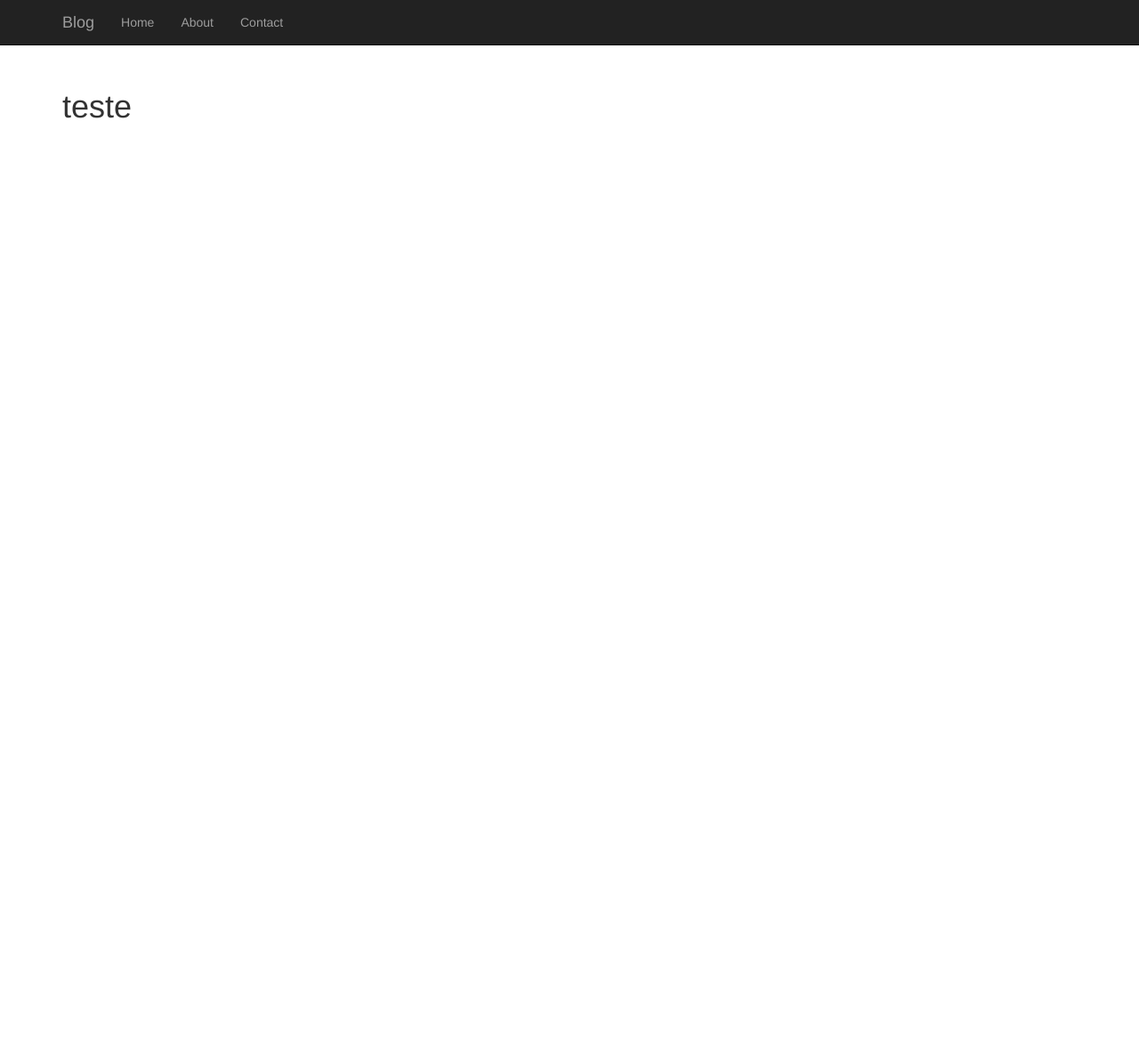
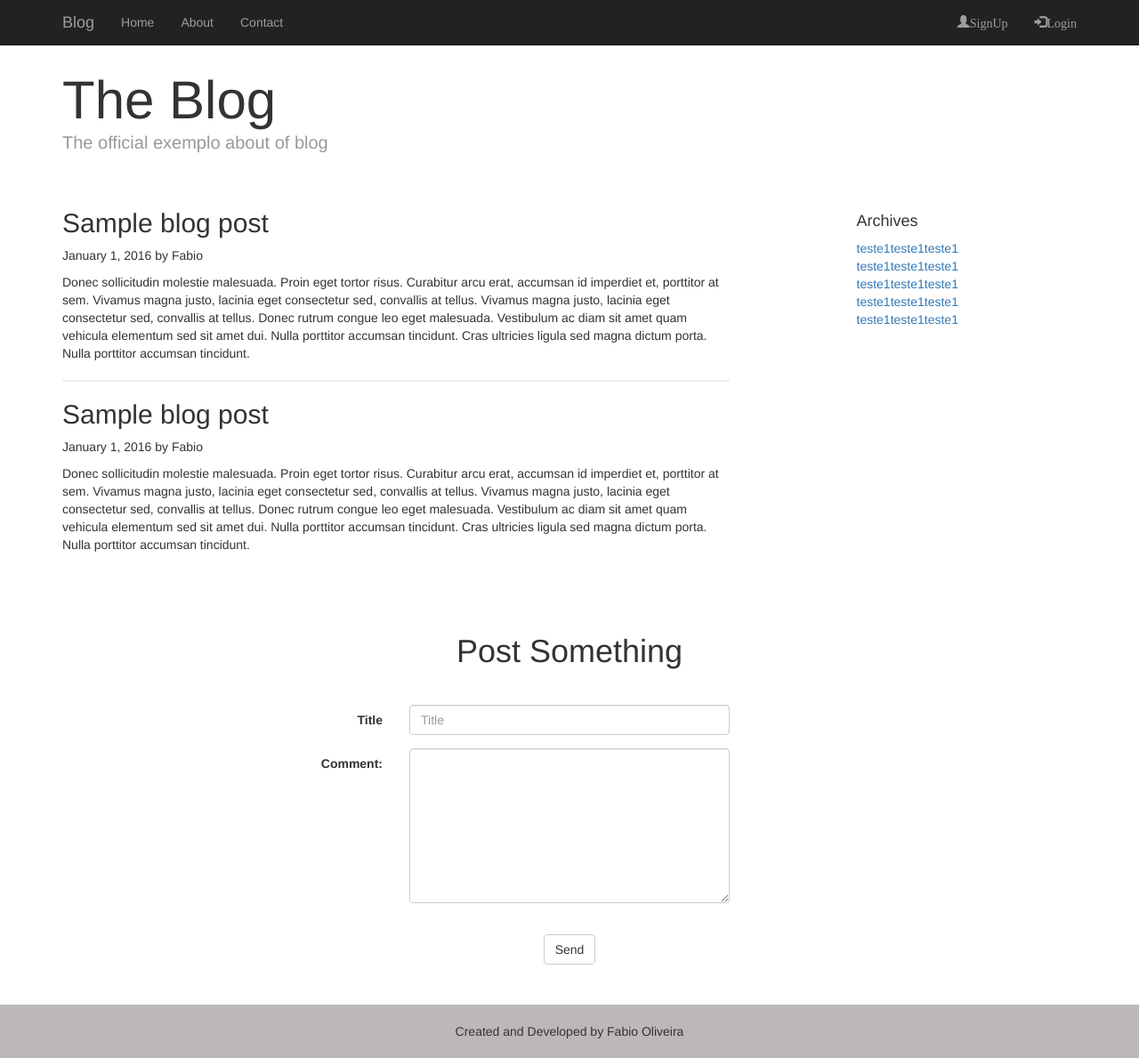
Before and after one commit to ffabiorj/blog, a Flask app: page / in a window 1280 px wide. Shown: the whole page at 89% size. Before the commit the page ends 133 px from the top, so only its background shows below. Run offline with Flask 2, Linux system fonts and the light colour scheme; some libraries are stand-ins or nearby versions.

Commit message:
Add news things

```diff
--- a/app.py
+++ b/app.py
@@ -1,10 +1,62 @@
-# A project only file
+# imports
+
+from flask import Flask, render_template
+from datetime import date
+from flask_script import Manager
+from flask_sqlalchemy import SQLAlchemy
+from flask_migrate import Migrate, MigrateCommand
 
 
-from flask import Flask, render_template
+# instances
+app = Flask(__name__)
+
+# config
+app.config['SQLALCHEMY_DATABASE_URI'] = 'sqlite:///base.db'
+app.config['SQLALCHEMY_TRACK_MODIFICATIONS'] = False
+
+# instances
+
+db = SQLAlchemy(app)
+migrate = Migrate(app, db)
+
+manager = Manager(app)
+manager.add_command('db', MigrateCommand)
+
+# models
 
 
-app = Flask(__name__)
+class User(db.Model):
+
+    id = db.Column(db.Integer, primary_key=True)
+    username = db.Column(db.String(80), unique=True, nullable=False)
+    email = db.Column(db.String(120), unique=True, nullable=False)
+    password = db.Column(db.String(80), nullable=False)
+    posts = db.relationship('Post', backref='user', lazy='dynamic')
+
+    def __init__(self, username, email, password):
+        self.username = username
+        self.email = email
+        self.password = password
+
+    def __repr__(self):
+        return '<User {}>'.format(self.username)
+
+
+class Post(db.Model):
+    id = db.Column(db.Integer, primary_key=True)
+    title = db.Column(db.String(80), nullable=False)
+    date_pub = db.Column(db.Date)
+    content = db.Column(db.Text)
+    user_id = db.Column(db.Integer, db.ForeignKey('user.id'))
+
+    def __init__(self, title, content, date_pub=None):
+        self.title = title
+        if self.date_pub is None:
+            self.date_pub = date.today()
+        self.content = content
+
+    def __repr__(self):
+        return '<Title {}>'.format(self.title)
 
 
 @app.route('/')
@@ -28,5 +80,6 @@ def contact():
     return render_template('contact.html')
 
 
+
 if __name__ == '__main__':
-    app.run(debug=True)
+    manager.run()
--- a/static/css/style.css
+++ b/static/css/style.css
@@ -1,8 +1,79 @@
+
+
+
 .top {
-    margin-top: 100px;
+    margin-top: 50px;
     margin-bottom: 50px;
 }
 
 .button {
   margin-top: 20px;
 }
+
+.footer {
+  line-height: 60px;
+}
+
+.h1-post {
+  margin-top: 30px;
+}
+
+.fot {
+  text-align: center;
+  background-color: #bcb8b8;
+  padding: 0 15px;
+  margin-top: 30px;
+}
+
+.blog-header {
+  padding-top: 50px;
+  padding-bottom: 20px;
+}
+
+.blog-title {
+  margin-top: 30px;
+  margin-bottom: 0;
+  font-size: 60px;
+  font-weight: normal;
+}
+
+.blog-description {
+  font-size: 20px;
+  color: #999;
+}
+
+
+.form {
+  margin-top: 80px;
+}
+
+.text-top {
+  margin-bottom: 40px;
+}
+
+p {
+  margin: 0 0 10px;
+}
+
+hr {
+  margin-top: 20px;
+  margin-bottom: 20px;
+  border: 0px;
+  border-top: 2px solid #eee;
+}
+
+.sidebar-module {
+  padding: 15px;
+  margin: 0 -15px 15;
+}
+
+.list-unstyled {
+  padding-left: 0;
+  list-style: none;
+
+}
+
+ol {
+  margin-top: 0;
+  margin-bottom: 10px;
+}
--- a/templates/base.html
+++ b/templates/base.html
@@ -1,9 +1,11 @@
 <!DOCTYPE html>
 <html>
   <head>
+    <title>Blog</title>
     <meta charset="utf-8">
-    <title>Blog</title>
+    <meta name="viewport" content="width=device-width, initial-scale=1">
   <link rel="stylesheet" href=" {{ url_for('static', filename='css/bootstrap.min.css') }}">
+  <link rel="stylesheet" href=" {{ url_for('static', filename='fonts') }}">
   <link rel="stylesheet" href=" {{ url_for('static', filename='css/style.css') }}">
   </head>
   <body>
@@ -19,6 +21,10 @@
                         <li><a href="{{ url_for('contact') }}">Contact</a></li>
                     </ul>
                  </div>
+                 <ul class="nav navbar-nav navbar-right">
+                   <li><a href="#"><span class="glyphicon glyphicon-user">SignUp</span></a></li>
+                   <li><a href="#"><span class="glyphicon glyphicon-log-in">Login</span></a></li>
+                 </ul>
             </div>
         </div>
          <div class="container">
@@ -27,6 +33,12 @@
         {% endblock %}
          </div>
 
+         <footer class="footer">
+           <div class="fot">
+           <span>Created and Developed by Fabio Oliveira</span>
+           </div>
+         </footer>
+
     <script src="https://ajax.googleapis.com/ajax/libs/jquery/1.12.4/jquery.min.js"></script>
     <!-- Include all compiled plugins (below), or include individual files as needed -->
     <script src="{{ url_for('static', filename='js/bootstrap.min.js') }} "></script>
--- a/templates/contact.html
+++ b/templates/contact.html
@@ -19,9 +19,9 @@
   </div>
    <div class="form-group">
   <label class= "col-sm-4 control-label" for="comment">Comment:</label>
-  </div>
   <div class="col-sm-4">
   <textarea class="form-control col-sm-4" rows="8" id="comment"></textarea>
+  </div>
 </div>
   <div class="form-group">
     <div class="text-center">
--- a/templates/index.html
+++ b/templates/index.html
@@ -2,6 +2,72 @@
 
 
 {% block content %}
-<h1 class="top">teste</h1>
+<div class="blog-header">
+  <h1 class="blog-title">The Blog</h1>
+    <p class="lead blog-description">
+      The official exemplo about of blog
+    </p>
+  </h1>
+</div>
+<div class="row">
+<div class="col-sm-8 blog-man">
+<div class="blog-post"></div>
+<h2 class="blog-post-title">Sample blog post</h2>
+<p class="blog-date">
+  January 1, 2016 by Fabio
+</p>
+
+<p>Donec sollicitudin molestie malesuada. Proin eget tortor risus. Curabitur arcu erat, accumsan id imperdiet et, porttitor at sem. Vivamus magna justo, lacinia eget consectetur sed, convallis at tellus. Vivamus magna justo, lacinia eget consectetur sed, convallis at tellus. Donec rutrum congue leo eget malesuada. Vestibulum ac diam sit amet quam vehicula elementum sed sit amet dui. Nulla porttitor accumsan tincidunt. Cras ultricies ligula sed magna dictum porta. Nulla porttitor accumsan tincidunt.</p>
+<hr>
+<h2 class="blog-post-title">Sample blog post</h2>
+<p class="blog-date">
+  January 1, 2016 by Fabio
+</p>
+<p>Donec sollicitudin molestie malesuada. Proin eget tortor risus. Curabitur arcu erat, accumsan id imperdiet et, porttitor at sem. Vivamus magna justo, lacinia eget consectetur sed, convallis at tellus. Vivamus magna justo, lacinia eget consectetur sed, convallis at tellus. Donec rutrum congue leo eget malesuada. Vestibulum ac diam sit amet quam vehicula elementum sed sit amet dui. Nulla porttitor accumsan tincidunt. Cras ultricies ligula sed magna dictum porta. Nulla porttitor accumsan tincidunt.</p>
+
+</div>
+<div class="col-sm-3 col-sm-offset-1 blog-sidebar">
+  <div class="sidebar-module">
+    <h4>Archives</h4>
+    <ol class="list-unstyled">
+      <li>
+        <a href="#">teste1teste1teste1</a>
+        <a href="#">teste1teste1teste1</a>
+        <a href="#">teste1teste1teste1</a>
+        <a href="#">teste1teste1teste1</a>
+        <a href="#">teste1teste1teste1</a>
+      </li>
+    </ol>
+  </div>
+</div>
+</div>
+
+<div class="form">
+<h1 class="text-center text-top">Post Something</h1>
+
+
+    <form class="form-horizontal">
+   <div class="form-group">
+    <label for="inputUser3" class="col-sm-4 control-label">Title</label>
+    <div class="col-sm-4">
+      <input type="text" class="form-control" placeholder="Title">
+    </div>
+  </div>
+
+   <div class="form-group">
+  <label class= "col-sm-4 control-label" for="comment">Comment:</label>
+
+  <div class="col-sm-4">
+  <textarea class="form-control" rows="8" id="comment"></textarea>
+  </div>
+</div>
+  <div class="form-group">
+    <div class="text-center">
+      <button type="submit" class="btn btn-default button">Send</button>
+    </div>
+  </div>
+</form>
+</div>
+
 
 {% endblock %}
```
Also changed, not shown: migrations/alembic.ini (added, +45 -0 lines), migrations/env.py (added, +87 -0 lines), migrations/script.py.mako (added, +24 -0 lines), base.db (added), static/fonts/glyphicons-halflings-regular.ttf (added), static/fonts/glyphicons-halflings-regular.woff (added), static/fonts/glyphicons-halflings-regular.woff2 (added), 7 other files.
